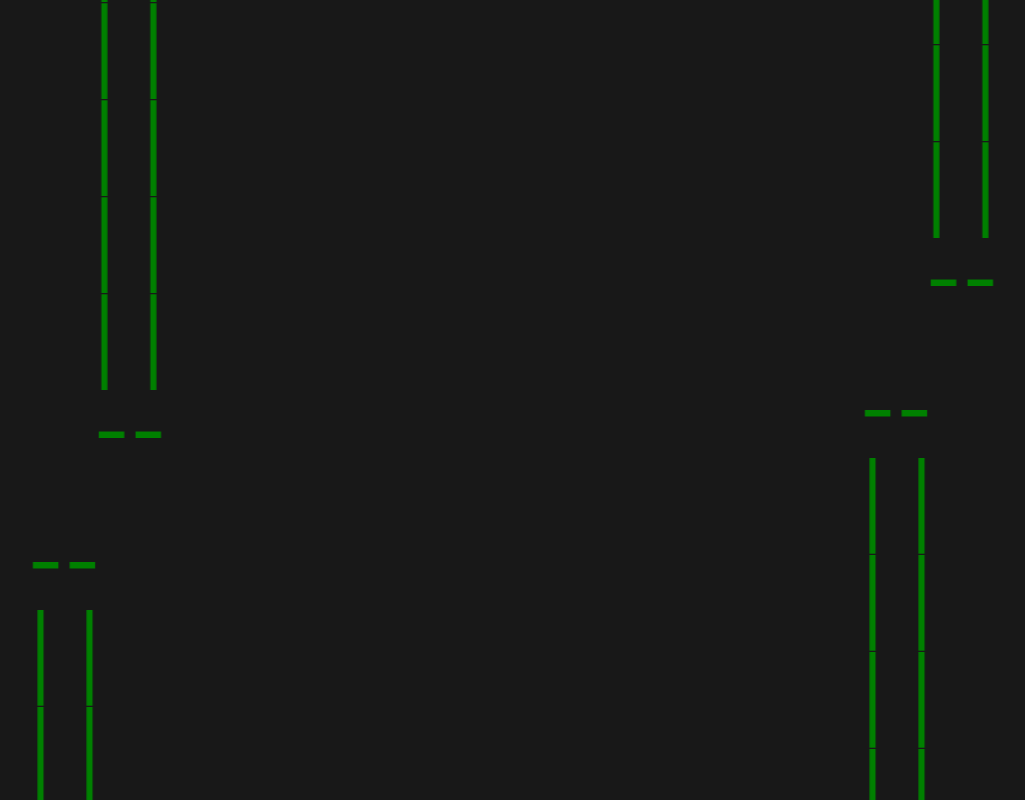
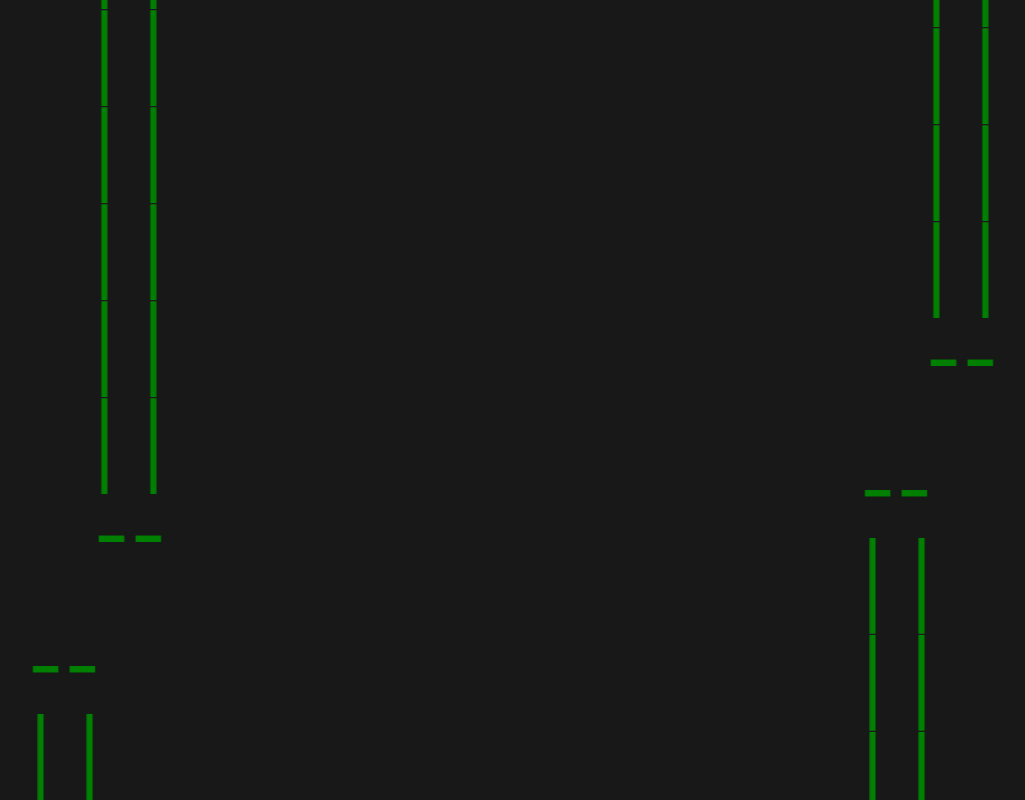
Before and after one commit to kruserr/budget-flappy-bird-engine, a React (Create React App) app: page / in a window 1280 px wide. Shown: the whole page, without its empty margins (92-1117 px from the left). Built offline with nearby package versions, Linux system fonts and the light colour scheme.

Commit message:
#25: added PipeGroup

```diff
--- a/src/index.js
+++ b/src/index.js
@@ -167,11 +167,8 @@ function Pipe(props)
 
   const styleRoot = {
     position: `fixed`,
-    color: `green`,
     willChange: `transform`,
-    fontSize: `10vh`,
     transform: `translate3d(${collider.getX()}vw, ${collider.getY()}vh, 0) rotate(${rotation}deg)`,
-    whiteSpace: 'pre-wrap',
   };
 
   let text = `  --\n`;
@@ -199,17 +196,38 @@ function PipeSet(props)
 
   const randomInt = getRandomInt(15, 80);
 
+  const styleRoot = {
+  };
+
   return (
-    <>
+    <span style={styleRoot}>
       <Pipe data={{x: (65 * props?.data?.i) + 75, y: randomInt}}/>
       <Pipe data={{x: ((65 * props?.data?.i) + 75) + 8.5, y: randomInt - 100, rotation: 180}}/>
-    </>
+    </span>
   );
 }
 
-for (let i = 0; i < 6; i++)
+function PipeGroup()
 {
-  engine.addObject(<PipeSet data={{i: i}}/>);
+  let items = [];
+  for (let i = 0; i < 6; i++)
+  {
+    items.push(<PipeSet data={{i: i}} />);
+  }
+
+  const styleRoot = {
+    color: `green`,
+    fontSize: `10vh`,
+    whiteSpace: 'pre-wrap',
+  };
+
+  return (
+    <span style={styleRoot}>
+      {items}
+    </span>
+  );
 }
 
+engine.addObject(<PipeGroup />);
+
 engine.start();
```
